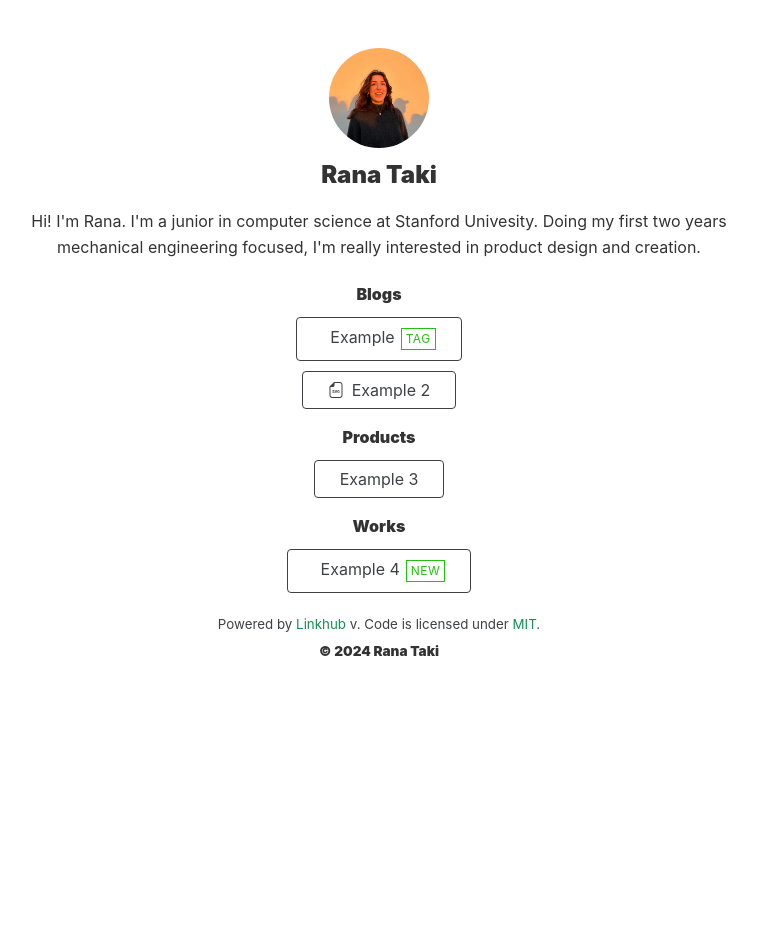
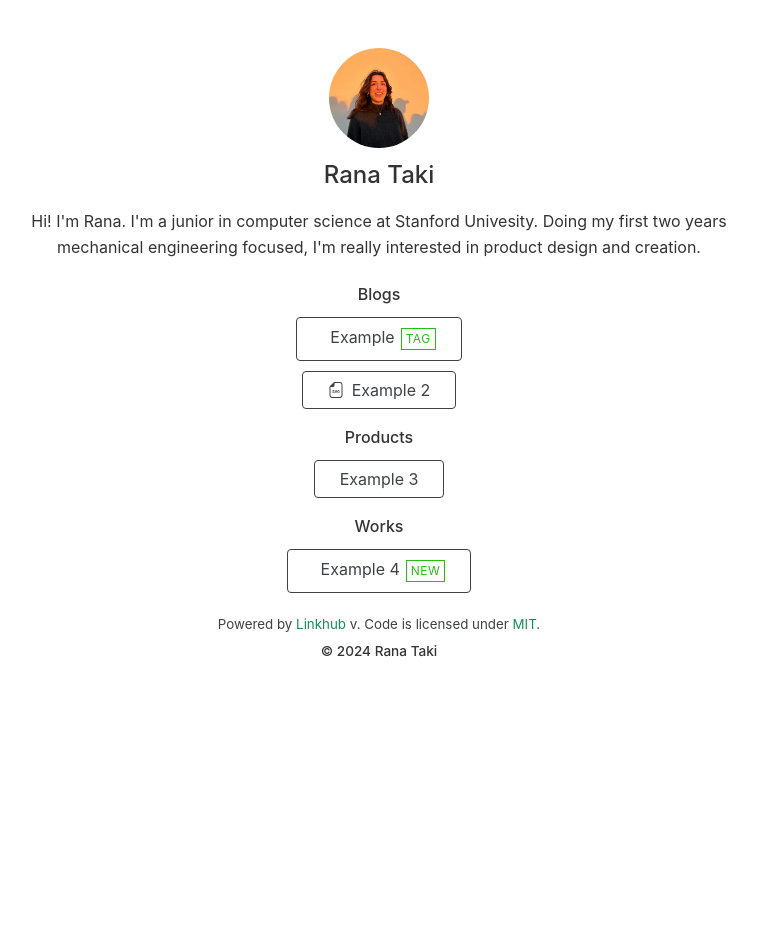
Before and after one commit to ranataki/ranataki.github.io, a Jekyll site: the page built from index.html, in a window 1280 px wide. Shown: the whole page, without its empty margins (261-1018 px from the left). Built offline with Jekyll 4.4.1, drawn with Linux system fonts in a browser that asks for light colours; nearby versions of some CDN libraries.

Commit message:
Update style.css

```diff
--- a/assets/style.css
+++ b/assets/style.css
@@ -45,7 +45,7 @@
 }
 
 h1,h2,h3 {
-  font-weight:900;
+  font-weight:500;
   margin:.35em 0 .6em
 }
 
```
